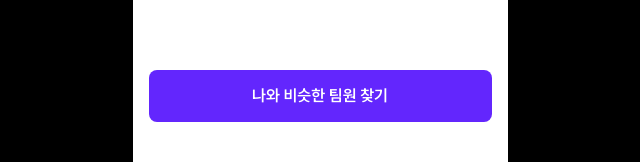
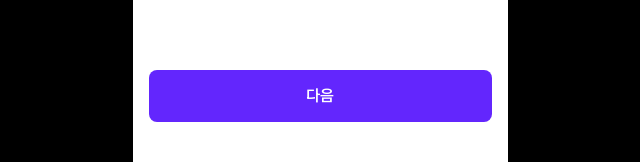
Before and after one commit to SuaJeong-winter/Swith_snProject, a Next.js app: page /walk-through in a window 1280 px wide. Shown: the part 638-800 px from the top of the page, without its empty margins (320-960 px from the left). Built offline with nearby package versions, Linux system fonts and the light colour scheme.

Commit message:
refactor: walk-through 페이지 하단 버튼 문구 수정

```diff
--- a/app/walk-through/page.tsx
+++ b/app/walk-through/page.tsx
@@ -21,7 +21,7 @@ export default function WalkThrough() {
         </span>
       </div>
       <div className="absolute bottom-10 w-full px-4">
-        <Button className="w-full font-semibold">나와 비슷한 팀원 찾기</Button>
+        <Button className="w-full font-semibold">다음</Button>
       </div>
     </div>
   )
```
